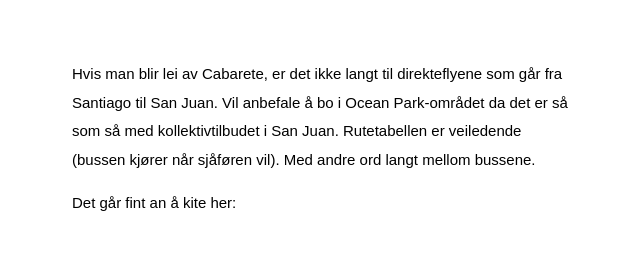
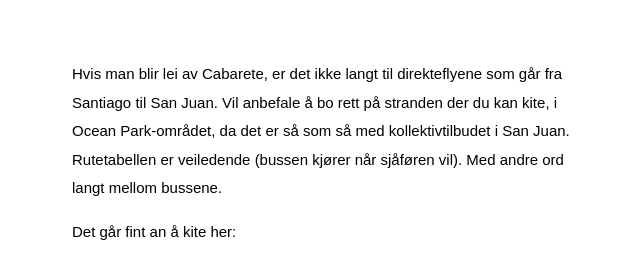
Before and after one commit to aorset/aorset.github.io, a Jekyll site: the page built from _posts/2017-07-26-karibien.md, in a window 1280 px wide and 900 px high, scrolled down 1082 px, cut to the strip 195-469 px from the top of the window. Shown: the whole strip, without its empty margins (318-958 px from the left). Built offline with Jekyll 4.4.1, drawn with Linux system fonts in a browser that asks for light colours; some web fonts are replaced; some of the changed text lies outside the part shown.

Commit message:
Add files via upload

```diff
--- a/_posts/2017-07-26-karibien.md
+++ b/_posts/2017-07-26-karibien.md
@@ -19,7 +19,7 @@
 <iframe src="https://www.google.com/maps/embed?pb=!1m18!1m12!1m3!1d1227.5515823953908!2d-70.4233436628348!3d19.76369189899174!2m3!1f0!2f0!3f0!3m2!1i1024!2i768!4f13.1!3m3!1m2!1s0x8eae1d668c7f72ab%3A0x378f29ac062cf086!2sKite+Beach+Hotel+Cabarete!5e1!3m2!1sno!2sno!4v1501014560216" width="600" height="450" frameborder="0" style="border:0" allowfullscreen></iframe>
 
 Hvis man blir lei av
-Cabarete, er det ikke langt til direkteflyene som går fra Santiago til San Juan. Vil anbefale å bo i Ocean Park-området da det er så som så med kollektivtilbudet i San Juan. Rutetabellen er veiledende (bussen kjører når sjåføren vil). Med andre ord langt mellom bussene.
+Cabarete, er det ikke langt til direkteflyene som går fra Santiago til San Juan. Vil anbefale å bo rett på stranden der du kan kite, i Ocean Park-området, da det er så som så med kollektivtilbudet i San Juan. Rutetabellen er veiledende (bussen kjører når sjåføren vil). Med andre ord langt mellom bussene.
 
 Det går fint an å kite her:
 
```
Also changed, not shown: other parts of _posts/2017-07-26-karibien.md (+1 -1 lines).
